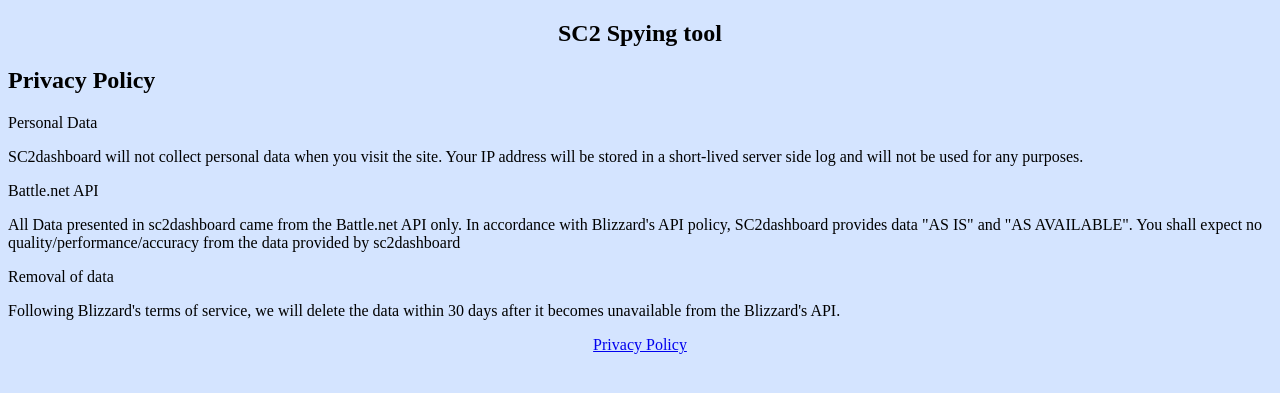
After one commit to hammer-hao/Gimme-a-Game, a Flask app: page /privacypolicy in a window 1280 px wide. The commit adds this page. Shown: the top 393 px of the page. Run offline with Flask 2, Linux system fonts and the light colour scheme.

Commit message:
added privacy policy

```diff
--- a/dashboard.py
+++ b/dashboard.py
@@ -39,3 +39,7 @@
     mycursor.execute(query)
     thisplayer=mycursor.fetchall()
     return render_template('matchhistory.html', matches=thisplayer)
+
+@app.route('/privacypolicy')
+def privacy():
+    return render_template('privacypolicy.html')
--- a/static/css/dash.css
+++ b/static/css/dash.css
@@ -18,3 +18,6 @@
     margin-left: auto;
     margin-right: auto;
 }
+#privacylink{
+    text-align: center;
+}
--- a/templates/base.html
+++ b/templates/base.html
@@ -11,5 +11,6 @@
 <body>
     <h2 id="pagetitle">SC2 Spying tool</h2>
     {% block body %}{% endblock %}
+    <p id="privacylink"><a href="/privacypolicy">Privacy Policy</a></p>
 </body>
 </html>
--- /dev/null
+++ b/templates/privacypolicy.html
@@ -0,0 +1,12 @@
+{% extends 'base.html' %}
+{% block head %}
+{% endblock %}
+{% block body %}
+<h2>Privacy Policy</h2>
+<p>Personal Data</p>
+<P>SC2dashboard will not collect personal data when you visit the site. Your IP address will be stored in a short-lived server side log and will not be used for any purposes.</P>
+<p>Battle.net API</p>
+<p>All Data presented in sc2dashboard came from the Battle.net API only. In accordance with Blizzard's API policy, SC2dashboard provides data "AS IS" and "AS AVAILABLE". You shall expect no quality/performance/accuracy from the data provided by sc2dashboard</p>
+<p>Removal of data</p>
+<p>Following Blizzard's terms of service, we will delete the data within 30 days after it becomes unavailable from the Blizzard's API.</p>
+{% endblock %}
```
Also changed, not shown: 1 other file.
